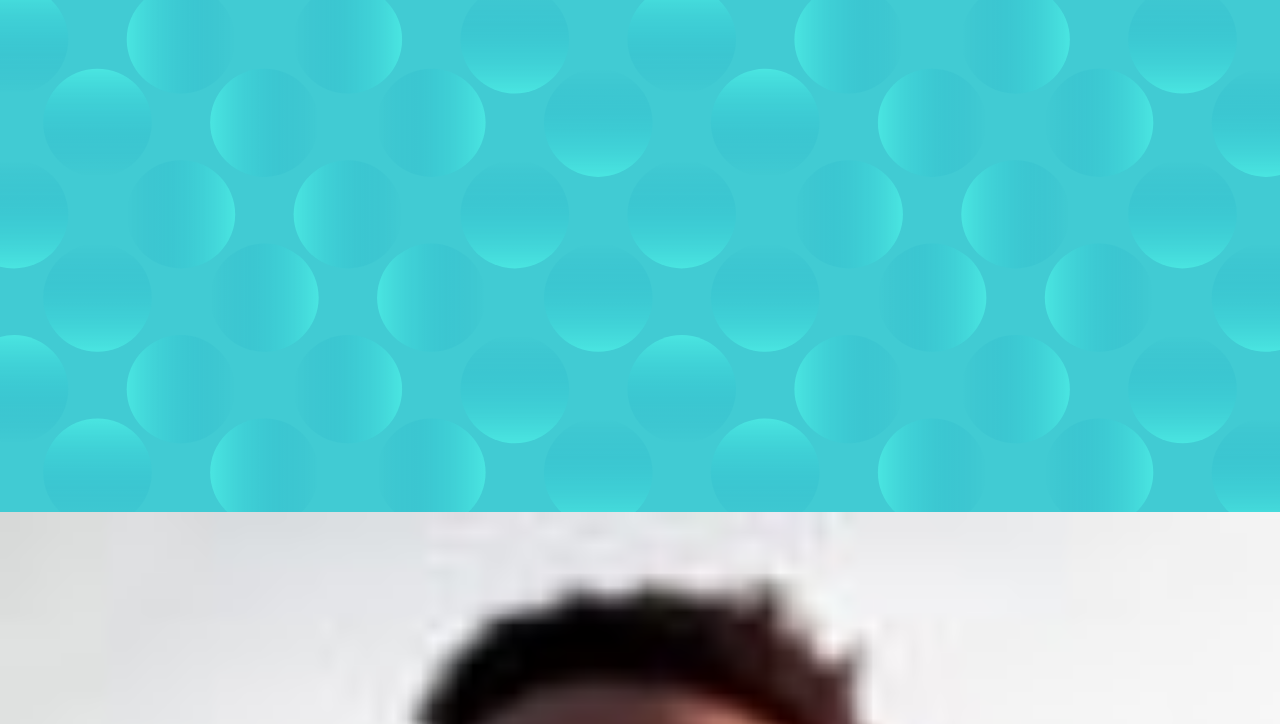
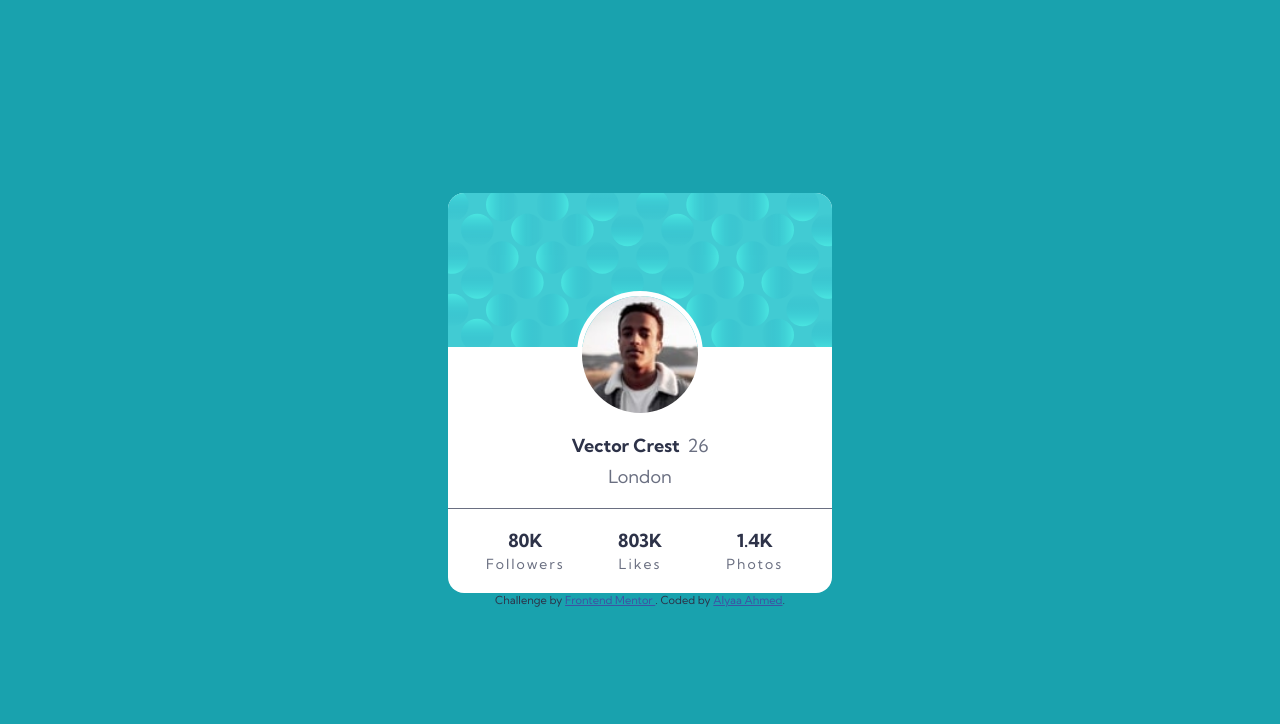
Before and after one commit to AlyaaRushdy/FrontendMentor-Profile-Card-Component, a plain HTML site: page index.html in a window 1280 px wide. Shown: the top 724 px of the page. Drawn offline with Linux system fonts and the light colour scheme.

Commit message:
card styling completed

```diff
--- a/CSS/style.css
+++ b/CSS/style.css
@@ -27,17 +27,82 @@ img {
 .nowrap {
   white-space: nowrap;
 }
+.gray-text {
+  color: var(--Dark-grayish-blue);
+}
 
 /* || GENERAL STYLING */
 body {
+  min-height: 100vh;
   font-family: "Kumbh Sans", sans-serif;
   font-size: 18px;
   font-weight: 400;
+  text-align: center;
+  color: var(--Very-dark-desaturated-blue);
+  background: var(--Dark-cyan);
+
+  display: flex;
+  flex-flow: column nowrap;
+  justify-content: center;
+  align-items: center;
 }
+
+.main {
+  width: clamp(18rem, 30vw, 25rem);
+  background-color: white;
+  border-radius: 1rem;
+}
+.main__section {
+  margin-bottom: 1.25rem;
+}
+.main__banner {
+  border-radius: 1rem 1rem 0 0;
+}
+.main__profile-pic {
+  width: 33%;
+  border: 5px solid white;
+  border-radius: 50%;
+  margin: auto;
+  transform: translateY(-3rem);
+}
+.main__profile-info {
+  display: flex;
+  justify-content: center;
+  align-items: center;
+  gap: 8px;
+  margin: 8px 0;
+  margin-top: -2rem;
+}
+.main__profile-info h1 {
+  font-size: inherit;
+}
+
+/* || Grid Styling */
+.main__section--grid {
+  display: grid;
+  grid-template-columns: repeat(3, 1fr);
+  border-top: 0.25px solid var(--Dark-grayish-blue);
+  row-gap: 3px;
+  padding: 1.25rem;
+}
+.stats-info {
+  color: var(--Dark-grayish-blue);
+  font-size: 14px;
+  letter-spacing: 2px;
+}
+
+/* || Footer Styling */
 .footer {
   font-size: 11px;
-  text-align: center;
 }
 .footer a {
   color: hsl(228, 45%, 44%);
 }
+@media screen and (min-width: 992px) {
+  .main__profile-pic {
+    transform: translateY(-3.5rem);
+  }
+  .main__profile-info {
+    margin-top: -2.5rem;
+  }
+}
```
